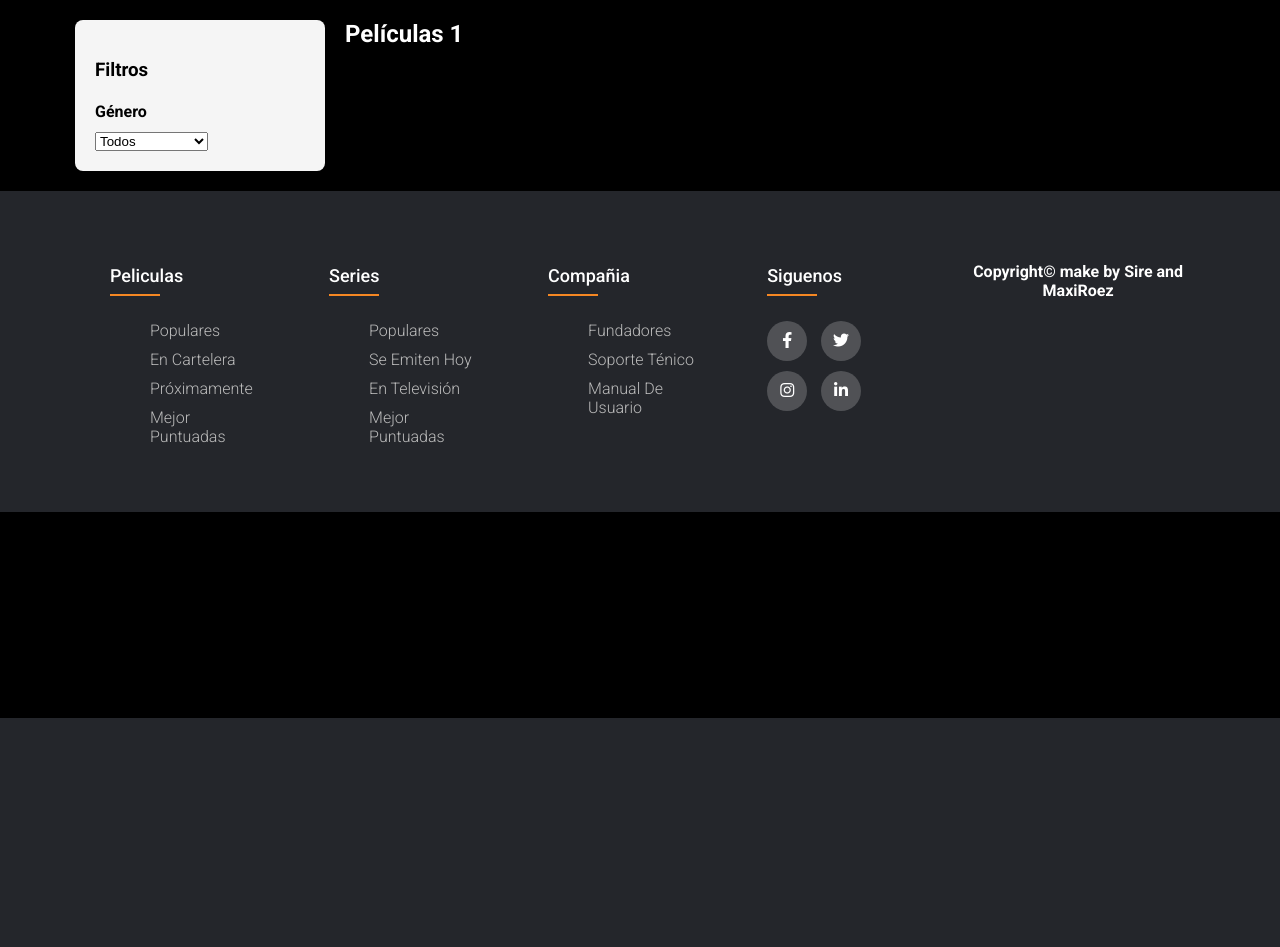
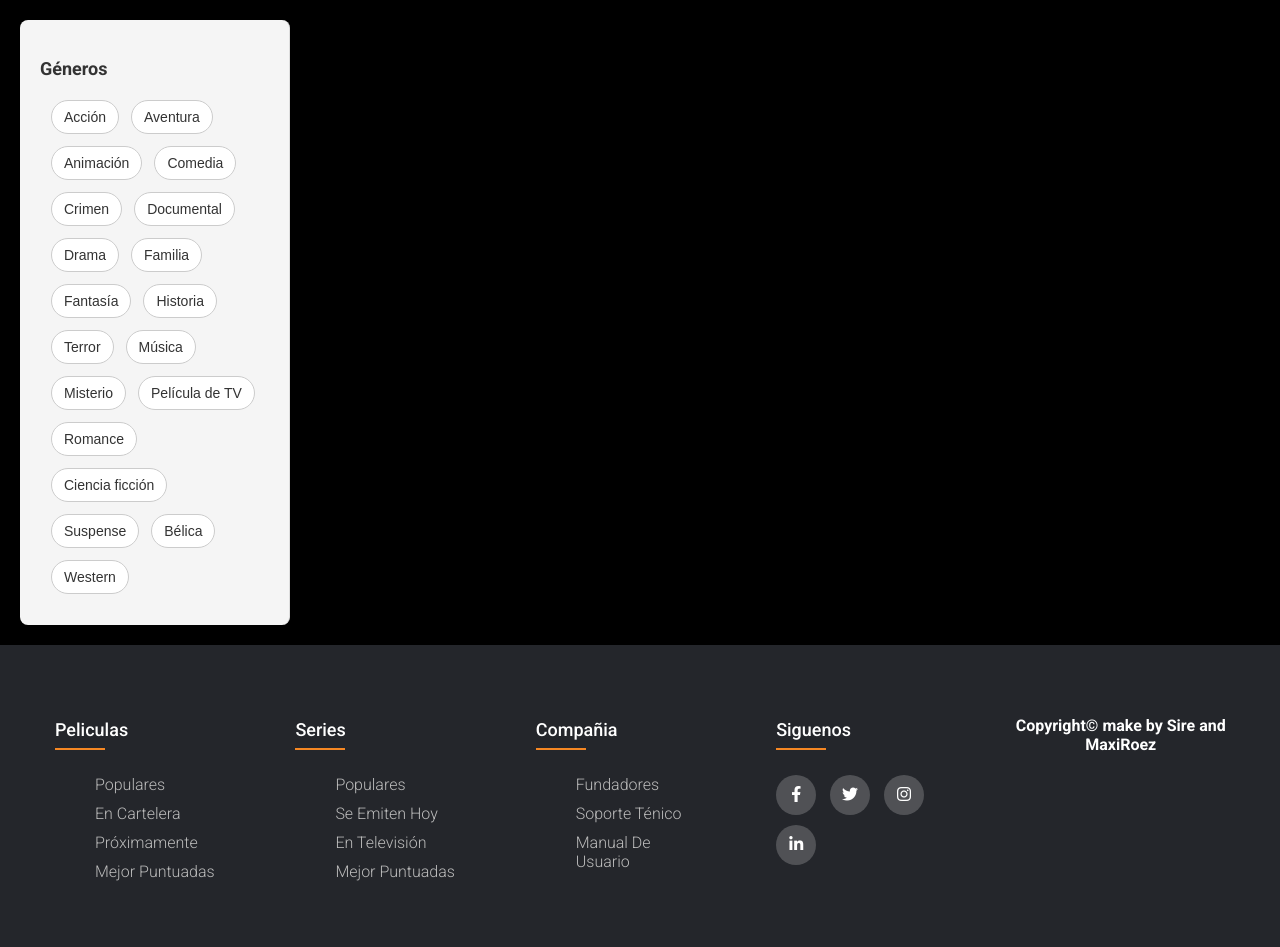
Before and after one commit to MaxiRo3z/MovieON, a Flask app: page /peliculas/1 in a window 1280 px wide. Shown: the part 82-1029 px from the top of the page. Before the commit the page ends 800 px from the top, so only its background shows below. Run offline with Flask 3, Linux system fonts and the light colour scheme; data that the repository does not hold is empty.

Commit message:
Gen Filter

```diff
--- a/Routes/main_routes.py
+++ b/Routes/main_routes.py
@@ -3,6 +3,57 @@ import math
 from services.api_service import *
 from . import main_bp
 from cache_config import cache  # Importa cache aquí
+
+GENEROS_PELICULAS= {
+    "28": "Acción",
+    "12": "Aventura",
+    "16": "Animación",
+    "35": "Comedia",
+    "80": "Crimen",
+    "99": "Documental",
+    "18": "Drama",
+    "10751": "Familia",
+    "14": "Fantasía",
+    "36": "Historia",
+    "27": "Terror",
+    "10402": "Música",
+    "9648": "Misterio",
+    "10770": "Película de TV",
+    "10749": "Romance",
+    "878": "Ciencia ficción",
+    "53": "Suspense",
+    "10752": "Bélica",
+    "37": "Western",
+    # Agrega más géneros aquí si es necesario
+}
+
+
+GENEROS_SERIES= {
+    "28": "Acción",
+    "12": "Aventura",
+    "16": "Animación",
+    "35": "Comedia",
+    "80": "Crimen",
+    "99": "Documental",
+    "18": "Drama",
+    "10751": "Familia",
+    "14": "Fantasía",
+    "36": "Historia",
+    "27": "Terror",
+    "10402": "Música",
+    "9648": "Misterio",
+    "10770": "Película de TV",
+    "10749": "Romance",
+    "878": "Ciencia ficción",
+    "53": "Suspense",
+    "10752": "Bélica",
+    "37": "Western",
+    "10759": "Acción y Aventura",
+    "10765": "Ciencia ficción y Fantasía",
+    "10766": "Telenovela",
+    "10767": "Reality",
+    "10768": "Guerra",
+}
 
 @main_bp.route("/")
 def index():
@@ -15,24 +66,35 @@ def index():
 @main_bp.route("/peliculas/<categoria>", methods=['GET'])
 @main_bp.route("/peliculas/<categoria>/<int:page>", methods=['GET'])
 def peliculas_ruta(categoria, page=1):
-    genero = request.args.get('genero', None)  # Obtener el ID del género desde los parámetros de consulta
+    # Obtener géneros seleccionados del usuario
+    generos = request.args.getlist('selected_genres')
+    year = request.args.get('year')
+    min_vote = request.args.get('min_vote')
 
-    peliculas, total_pages = pagina_peliculas(categoria, page, genero)
+    # Obtener películas y páginas totales según los filtros seleccionados
+    peliculas, total_pages = pagina_peliculas(categoria, page, generos, year, min_vote)
 
     if peliculas is None:
         return "Error al obtener los datos de la API", 500
 
-    # Calcular las páginas a mostrar
+    # Calcular las páginas a mostrar en el paginador
     if page <= 5:
         start_page = 1
-        end_page = min(10, total_pages)  # Mostrar hasta 10 páginas
+        end_page = min(10, total_pages)
     elif page + 4 > total_pages:
-        start_page = max(1, total_pages - 9)  # Asegurarse de no exceder el total
+        start_page = max(1, total_pages - 9)
         end_page = total_pages
     else:
-        start_page = page - 4  # Mostrar 4 páginas antes
-        end_page = page + 5  # Mostrar 5 páginas después
+        start_page = page - 4
+        end_page = page + 5
 
+    # Verificar si es una solicitud AJAX para cargar contenido dinámico
+    if request.headers.get('X-Requested-With') == 'XMLHttpRequest':
+        return render_template('main/peliculas_grid.html', peliculas=peliculas,
+                               page=page, start_page=start_page, end_page=end_page,
+                               total_pages=total_pages, categoria=categoria, generos=generos)
+
+    # Renderizar la plantilla principal de películas
     return render_template('main/peliculas.html',
                            peliculas=peliculas,
                            categoria=categoria,
@@ -40,25 +102,45 @@ def peliculas_ruta(categoria, page=1):
                            total_pages=total_pages,
                            start_page=start_page,
                            end_page=end_page,
-                           genero=genero)
+                           generos=generos,
+                           generos_disponibles=GENEROS_PELICULAS)
 
+@main_bp.route("/series/<categoria>", methods=['GET'])
+@main_bp.route("/series/<categoria>/<int:page>", methods=['GET'])
+def series_ruta(categoria, page=1):
+    generos = request.args.getlist('selected_genres')
+    year = request.args.get('year')
+    min_vote = request.args.get('min_vote')
 
-@main_bp.route("/series/<categoria>/<int:page>")
-def series_ruta(categoria, page=1):
-    series, total_pages = pagina_series(categoria, page)
+    series, total_pages = pagina_series(categoria, page, generos, year, min_vote)
 
-    # Calcular las páginas a mostrar
+    if series is None:
+        return "Error al obtener los datos de la API", 500
+
     if page <= 5:
         start_page = 1
-        end_page = min(10, total_pages)  # Mostrar hasta 10 páginas
+        end_page = min(10, total_pages)
     elif page + 4 > total_pages:
-        start_page = max(1, total_pages - 9)  # Asegurarse de no exceder el total
+        start_page = max(1, total_pages - 9)
         end_page = total_pages
     else:
-        start_page = page - 4  # Mostrar 4 páginas antes
-        end_page = page + 5  # Mostrar 5 páginas después
+        start_page = page - 4
+        end_page = page + 5
 
-    return render_template('main/pag_series.html', series=series, categoria=categoria, page=page, total_pages=total_pages, start_page=start_page, end_page=end_page)
+    if request.headers.get('X-Requested-With') == 'XMLHttpRequest':
+        return render_template('main/series_grid.html', series=series,
+                               page=page, start_page=start_page, end_page=end_page,
+                               total_pages=total_pages, categoria=categoria, generos=generos)
+
+    return render_template('main/pag_series.html',
+                           series=series,
+                           categoria=categoria,
+                           page=page,
+                           total_pages=total_pages,
+                           start_page=start_page,
+                           end_page=end_page,
+                           generos=generos,
+                           generos_disponibles=GENEROS_SERIES)
 
 @main_bp.route('/movie/<int:movie_id>')
 def movie(movie_id):
--- /dev/null
+++ b/static/script/peliculas.js
@@ -0,0 +1,47 @@
+document.addEventListener('DOMContentLoaded', function () {
+    initializeGenreButtons();  // Activar los géneros seleccionados al cargar la página
+});
+
+function initializeGenreButtons() {
+    const selectedGenres = document.getElementById('selected_genres').value.split(',');
+    selectedGenres.forEach(genreId => {
+        const button = document.querySelector(`.genre-button[data-id="${genreId}"]`);
+        if (button) {
+            button.classList.add('active'); // Activar el botón correspondiente
+        }
+    });
+}
+
+function toggleGenre(button) {
+    button.classList.toggle('active');
+    updateGenres();
+}
+
+function updateGenres(page = 1) {
+    const selectedGenres = Array.from(document.querySelectorAll('.genre-button.active'))
+        .map(button => button.getAttribute('data-id'));
+
+    document.getElementById('selected_genres').value = selectedGenres.join(',');
+
+    fetch(`/peliculas/{{ categoria }}?selected_genres=${selectedGenres.join(',')}&page=${page}`, {
+        method: 'GET',
+        headers: {
+            'X-Requested-With': 'XMLHttpRequest'
+        }
+    })
+    .then(response => {
+        if (!response.ok) {
+            throw new Error('Network response was not ok');
+        }
+        return response.text();
+    })
+    .then(html => {
+        document.querySelector('.movies-grid').innerHTML = html;  // Actualiza solo la cuadrícula
+        initializeGenreButtons(); // Re-aplica los géneros seleccionados en la nueva página
+    })
+    .catch(error => console.log("Error en la solicitud AJAX:", error));
+}
+
+function submitFilter() {
+    updateGenres(1);
+}
--- a/static/script/script.js
+++ b/static/script/script.js
@@ -53,25 +53,7 @@ const peliculasLink = document.querySelector('.nav_list li:nth-child(1)'); // Se
     peliculasLink.addEventListener('mouseleave', () => {
         peliculasLink.classList.remove('active'); // Remueve la clase cuando el mouse sale
     });
-    /*function toggleMenu() {
-        const menu = document.getElementById('menu');
-        if (menu.style.display === 'block') {
-          menu.style.display = 'none';
-        } else {
-          menu.style.display = 'block';
-        }
-      }
-          function toggleSubmenu(event) {
-      event.preventDefault(); // Prevenir el comportamiento predeterminado del enlace
-      const submenu = event.target.nextElementSibling; // Seleccionar el submenú relacionado
 
-      if (submenu.style.display === 'block') {
-        submenu.style.display = 'none'; // Ocultar si ya está visible
-      } else {
-        submenu.style.display = 'block'; // Mostrar si está oculto
-      }
-    }
-*/
 function mostrarTrailer() {
     const trailerContainer = document.getElementById('trailer-container');
     const trailerIframe = document.getElementById('trailer-iframe');
@@ -82,3 +64,8 @@ function mostrarTrailer() {
 document.querySelector('.icon_button img').addEventListener('click', function() {
     document.querySelector('.search_form').classList.toggle('active');
 });
+
+function mostrarTrailer() {
+    const trailerContainer = document.getElementById("trailer-container");
+    trailerContainer.style.display = "block";
+}
--- a/static/styles/indpeli.css
+++ b/static/styles/indpeli.css
@@ -1,3 +1,7 @@
+html {
+    scroll-behavior: smooth;
+}
+
 body {
     margin: 0;
     padding: 0;
--- a/static/styles/peliculas.css
+++ b/static/styles/peliculas.css
@@ -1,43 +1,63 @@
 .container {
     display: flex;
     padding: 20px;
+    align-items: flex-start;
+    max-width: 100%; /* Asegura que el contenedor no se desborde horizontalmente */
+    overflow-x: hidden; /* Oculta el desbordamiento horizontal si se produce */
 }
 
 .sidebar {
-    width: 250px;
+    width: 100%; /* Cambia el ancho a 100% en pantallas pequeñas */
+    max-width: 270px; /* Asegura que no exceda este ancho */
+    flex-basis: 270px; /* Ajusta el espacio ocupado por la barra lateral */
+    max-height: 100vh;
     padding: 20px;
     background-color: #f5f5f5;
     border-radius: 8px;
     margin-right: 20px;
+    border-right: 1px solid #ddd;
+    overflow-y: auto;
+    overflow-x: hidden; /* Oculta desbordamiento horizontal */
 }
 
-.filter-button {
-    display: block;
-    width: 100%;
-    padding: 10px;
-    background-color: #fff;
-    border: 1px solid #ddd;
-    margin-bottom: 10px;
-    border-radius: 8px;
-    text-align: left;
-    cursor: pointer;
+.sidebar h3 {
+    font-size: 18px;
+    margin-bottom: 15px;
+    color: #333;
 }
 
-.filter-section {
-    margin-top: 20px;
+.genres {
+    display: flex;
+    flex-wrap: wrap;
+    gap: 10px;
+    margin: 5px;
 }
 
-.filter h4 {
-    margin-bottom: 10px;
+.genre-button {
+    margin: 1px;
+    padding: 8px 12px;
+    font-size: 14px;
+    border: 1px solid #ccc;
+    border-radius: 20px;
+    background-color: #fff;
+    color: #333;
+    cursor: pointer;
+    transition: background-color 0.3s ease, color 0.3s ease;
 }
 
-.filter label {
-    display: block;
-    margin-bottom: 10px;
+.genre-button:hover {
+    background-color: #f0f0f0;
+}
+
+.genre-button.active {
+    background-color: #007bff; /* Azul */
+    color: #fff; /* Texto blanco */
+    border-color: #007bff; /* Borde azul */
 }
 
 .movies-grid {
     flex: 1;
+    overflow-x: hidden; /* Oculta cualquier desbordamiento horizontal */
 }
 
 .grid {
--- a/templates/base.html
+++ b/templates/base.html
@@ -118,6 +118,7 @@
             </div>
         </div>
    </footer>
+   {% block custom_scripts %}{% endblock %}
     <script src="{{ url_for('static', filename='script/script.js') }}"></script>
 </body>
 </html>
--- a/templates/main/movie.html
+++ b/templates/main/movie.html
@@ -26,7 +26,9 @@
                 <button class="action-btn">Me gusta</button>
                 <button class="action-btn">Guardar</button>
                 {% if detalles_pelicula.trailer_url %}
-                    <button class="trailer-btn" onclick="mostrarTrailer()">Ver Tráiler</button>
+                    <a href="#trailer-container">
+                        <button class="trailer-btn" onclick="mostrarTrailer()">Ver Tráiler</button>
+                    </a>
                 {% else %}
                     <button class="trailer-btn" disabled>Tráiler no disponible</button>
                 {% endif %}
--- a/templates/main/peliculas.html
+++ b/templates/main/peliculas.html
@@ -6,69 +6,30 @@
 
 {% block content %}
 <div class="container">
-    <!-- Barra lateral de filtros -->
+    <!-- Sidebar de filtros -->
     <div class="sidebar">
-        <form method="get" action="{{ url_for('main.peliculas_ruta', categoria=categoria) }}">
-            <h3>Filtros</h3>
-
-            <!-- Filtro de Género -->
-            <div class="filter">
-                <h4>Género</h4>
-                <select name="genero" onchange="this.form.submit()">
-                    <option value="">Todos</option>
-                    <option value="27" {% if genero == '27' %}selected{% endif %}>Terror</option>
-                    <option value="28" {% if genero == '28' %}selected{% endif %}>Acción</option>
-                    <option value="35" {% if genero == '35' %}selected{% endif %}>Comedia</option>
-                    <option value="18" {% if genero == '18' %}selected{% endif %}>Drama</option>
-                    <option value="878" {% if genero == '878' %}selected{% endif %}>Ciencia Ficción</option>
-                    <!-- Agrega otros géneros aquí según el ID de género en TMDB -->
-                </select>
-            </div>
-        </form>
+        <h3>Géneros</h3>
+        <div class="genres">
+            <form method="get" action="{{ url_for('main.peliculas_ruta', categoria=categoria) }}" onsubmit="return false;">
+                <div class="genres">
+                    {% for id, nombre in generos_disponibles.items() %}
+                        <button type="button" class="genre-button {% if id in generos %}active{% endif %}" data-id="{{ id }}" onclick="toggleGenre(this)">
+                            {{ nombre }}
+                        </button>
+                    {% endfor %}
+                </div>
+                <input type="hidden" name="selected_genres" id="selected_genres" value="{{ generos | join(',') }}">
+            </form>
+        </div>
     </div>
 
     <!-- Grid de películas -->
     <div class="movies-grid">
-        <h2>Películas {{ categoria.replace('_', ' ') | capitalize }}</h2>
-        <div class="grid">
-            {% for pelicula in peliculas %}
-                <div class="movie-card">
-                    <a href="{{ url_for('main.movie', movie_id= pelicula['id']) }}">
-                        <picture>
-                            <img src="{{ pelicula['poster_url'] }}" alt="{{ pelicula['title'] }}" loading="lazy">
-                        </picture>
-                    </a>
-                </div>
-            {% endfor %}
-        </div>
-
-        <div id="paginador" class="pagination">
-                <!-- Botón para ir a la primera página, se oculta si ya estás en la primera página -->
-        {% if page > 1 %}
-            <a href="{{ url_for('main.peliculas_ruta', categoria=categoria, page=1) }}">Primera</a>
-        {% endif %}
-
-        <!-- Botón para ir a la página anterior, se oculta si ya estás en la primera página -->
-        {% if page > 1 %}
-            <a href="{{ url_for('main.peliculas_ruta', categoria=categoria, page=page-1) }}">Anterior</a>
-        {% endif %}
-
-        <!-- Botones de paginación dinámicos -->
-        {% for p in range(start_page, end_page + 1) %}
-            <a href="{{ url_for('main.peliculas_ruta', categoria=categoria, page=p) }}"
-            class="{% if p == page %}active{% endif %}">{{ p }}</a>
-        {% endfor %}
-
-        <!-- Botón para ir a la siguiente página, se oculta si ya estás en la última página -->
-        {% if page < total_pages %}
-            <a href="{{ url_for('main.peliculas_ruta', categoria=categoria, page=page+1) }}">Siguiente</a>
-        {% endif %}
-
-        <!-- Botón para ir a la última página, se oculta si ya estás en la última página -->
-        {% if page < total_pages %}
-            <a href="{{ url_for('main.peliculas_ruta', categoria=categoria, page=total_pages) }}">Última</a>
-        {% endif %}
-        </div>
+        {% include 'main/peliculas_grid.html' %}
     </div>
 </div>
 {% endblock %}
+
+{% block custom_scripts %}
+<script src="{{ url_for('static', filename='script/peliculas.js') }}"></script>
+{% endblock %}
--- /dev/null
+++ b/templates/main/peliculas_grid.html
@@ -0,0 +1,30 @@
+<div class="movies-grid">
+    <div class="grid">
+        {% for pelicula in peliculas %}
+            <div class="movie-card">
+                <a href="{{ url_for('main.movie', movie_id= pelicula['id']) }}">
+                    <img src="{{ pelicula['poster_url'] }}" alt="{{ pelicula['title'] }}" loading="lazy">
+                </a>
+            </div>
+        {% endfor %}
+    </div>
+</div>
+
+<div id="paginador" class="pagination">
+    {% if page > 1 %}
+        <a href="{{ url_for('main.peliculas_ruta', categoria=categoria, page=1, selected_genres=generos) }}">Primera</a>
+    {% endif %}
+    {% if page > 1 %}
+        <a href="{{ url_for('main.peliculas_ruta', categoria=categoria, page=page-1, selected_genres=generos) }}">Anterior</a>
+    {% endif %}
+    {% for p in range(start_page, end_page + 1) %}
+        <a href="{{ url_for('main.peliculas_ruta', categoria=categoria, page=p, selected_genres=generos) }}"
+           class="{% if p == page %}active{% endif %}">{{ p }}</a>
+    {% endfor %}
+    {% if page < total_pages %}
+        <a href="{{ url_for('main.peliculas_ruta', categoria=categoria, page=page+1, selected_genres=generos) }}">Siguiente</a>
+    {% endif %}
+    {% if page < total_pages %}
+        <a href="{{ url_for('main.peliculas_ruta', categoria=categoria, page=total_pages, selected_genres=generos) }}">Última</a>
+    {% endif %}
+</div>
```
Also changed, not shown: other parts of static/styles/peliculas.css (+34 -25 lines), services/api_service.py (+72 -25 lines), static/script/series.js (added, +70 -0 lines), templates/main/series_grid.html (added, +30 -0 lines).
